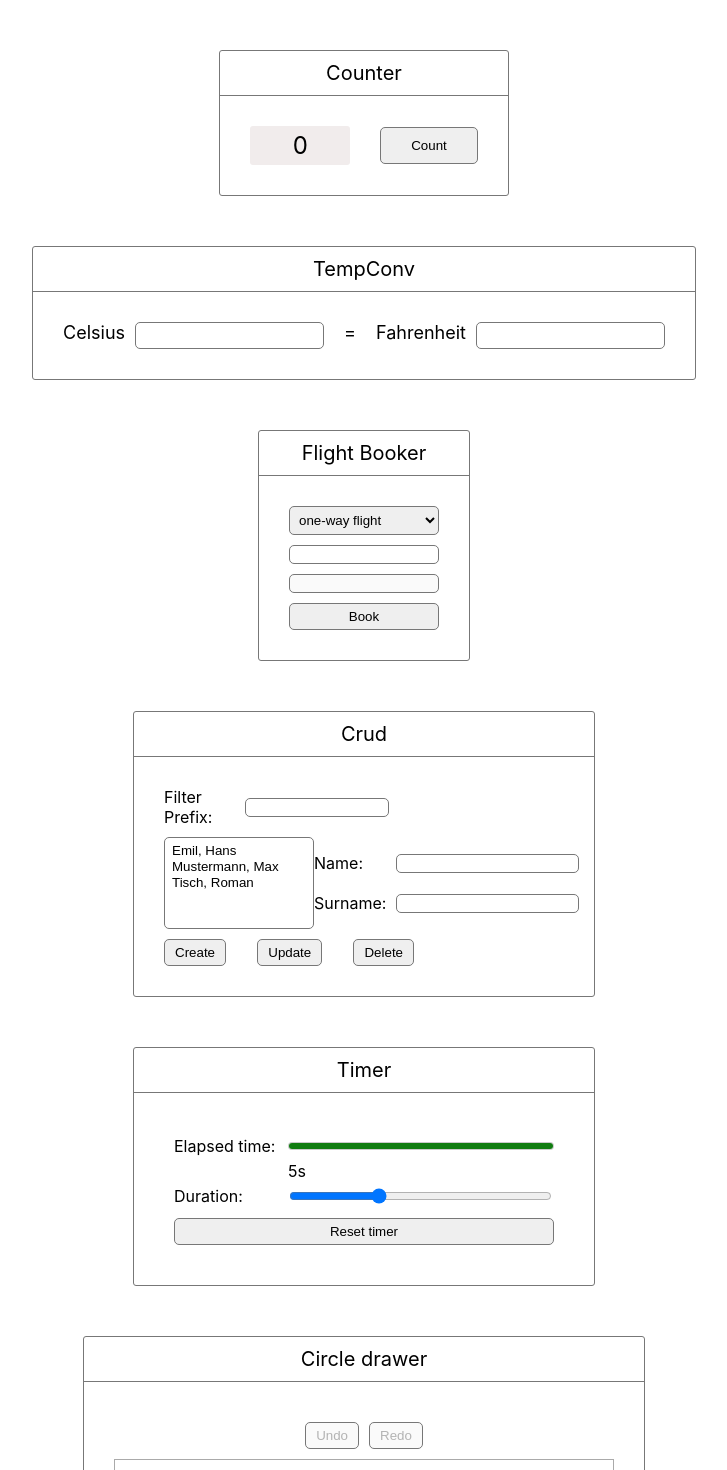
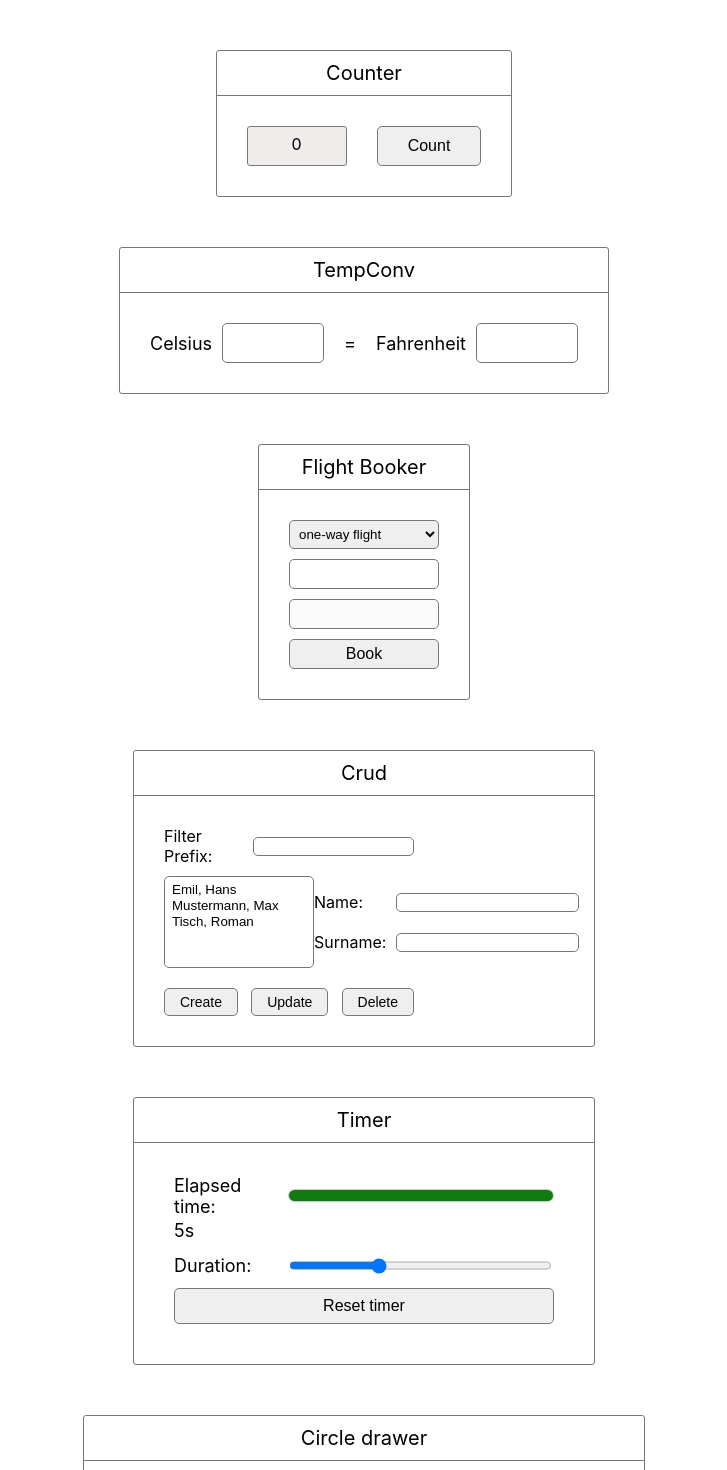
Before and after one commit to lillastar824/Snap_eHealth_7-GUIs, a React (Create React App) app: page / in a window 1280 px wide. Shown: the top 1470 px of the page, without its empty margins (276-1003 px from the left). Built offline with nearby package versions, Linux system fonts and the light colour scheme.

Commit message:
Update some styles

```diff
--- a/src/components/Converter/style.module.css
+++ b/src/components/Converter/style.module.css
@@ -16,11 +16,15 @@
 
 .item__title {
   margin-right: 10px;
+  align-items: center;
+  display: flex;
 }
 
 .item__input {
-  padding: 5px;
   border-radius: 5px;
+  padding: 10px;
+  font-size: 16px;
+  max-width: 80px;
 }
 
 .item__input--error {
--- a/src/components/Counter/style.module.css
+++ b/src/components/Counter/style.module.css
@@ -7,16 +7,21 @@
 }
 
 .count {
+  background-color: #f1ecec;
+  border-radius: 3px;
   display: flex;
   justify-content: center;
+  margin-right: 30px;
   min-width: 100px;
-  padding: 5px;
-  margin-right: 30px;
-  background-color: #f1ecec;
-  border-radius: 3px;
+  padding: 7px 5px;
+  border: 1px solid #787878;
+  height: 40px;
+  font-size: 16px;
 }
 
 .button {
+  cursor: pointer;
   padding: 10px 30px;
-  cursor: pointer;
+  height: 40px;
+  font-size: 16px;
 }
--- a/src/components/Crud/Crud.module.css
+++ b/src/components/Crud/Crud.module.css
@@ -1,12 +1,15 @@
 .crud__wrapper {
-    width: 400px;
+    max-width: 400px;
+    width: 100%;
 }
 
 .crud__label {
-    width: 225px;
     margin-bottom: 10px;
+    max-width: 250px;
 }
+.crud__prefix {
 
+}
 .crud__form {
     display: flex;
     justify-content: space-between;
@@ -17,7 +20,11 @@
     width: 100%;
     flex-direction: column;
 }
-
+.data_list {
+    padding: 6px;
+    width: 170px;
+    font-size: 16px;
+}
 .form__body {
     display: flex;
     justify-content: space-between;
@@ -39,5 +46,9 @@
     display: flex;
     justify-content: space-between;
     width: 250px;
-    margin-top: 10px;
+    margin-top: 20px;
 }
+.form__buttons button {
+    font-size: 14px;
+    padding: 5px 15px;
+}
--- a/src/components/Crud/Crud.tsx
+++ b/src/components/Crud/Crud.tsx
@@ -112,7 +112,7 @@ export const Crud: React.FC = () => {
     <Wrapper title='Crud'>
       <div className={styles.crud__wrapper}>
         <div className={styles.crud__label}>
-          <Input title='Filter Prefix:' {...filterInput} />
+          <Input className={styles.crud__prefix} title='Filter Prefix:' {...filterInput} />
         </div>
         <div className={styles.crud__form}>
           <div className={styles.form}>
@@ -121,14 +121,15 @@ export const Crud: React.FC = () => {
                 <Select
                   id='Users'
                   name='Users'
+                  className={styles.data_list}
                   options={options}
                   onSelect={onSelect}
                   size={5}
                 />
               </div>
               <div className={styles.form__inputs}>
-                <Input title='Name:' {...nameInput} />
-                <Input title='Surname:' {...surnameInput} />
+                <Input className={styles.input_data} title='Name:' {...nameInput} />
+                <Input className={styles.input_data} title='Surname:' {...surnameInput} />
               </div>
             </div>
             <div className={styles.form__buttons}>
--- a/src/components/FlightBooker/FlightBooker.tsx
+++ b/src/components/FlightBooker/FlightBooker.tsx
@@ -70,6 +70,7 @@ const FlightBooker: FC = () => {
     <Wrapper title='Flight Booker'>
       <Select
         id='flightType'
+        className="flightType"
         name='type'
         options={flightTypeOptions}
         onSelect={onSelect}
--- a/src/components/FlightBooker/style.module.css
+++ b/src/components/FlightBooker/style.module.css
@@ -1,7 +1,15 @@
+.flightType {
+    padding: 5px;
+    height: 35px;
+    font-size: 16px;
+}
 .date-input {
-    width: 150px;
     box-sizing: border-box;
     margin-top: 10px;
+    width: 150px;
+    height: 30px;
+    font-size: 16px;
+    padding: 5px 10px;
 }
 
 .date-input--invalid {
@@ -11,4 +19,6 @@
 .button {
     margin-top: 10px;
     width: 150px;
+    height: 30px;
+    font-size: 16px;
 }
--- a/src/components/Timer/Timer.tsx
+++ b/src/components/Timer/Timer.tsx
@@ -44,8 +44,7 @@ const Timer: FC = () => {
         </div>
 
         <div className={styles.row}>
-          <div className={styles.leftColumn} />
-          <div className={styles.rightColumn}>{`${maxCount / 10}s`}</div>
+          <div className={styles.leftColumn}>{`${maxCount / 10}s`}</div>
         </div>
 
         <div className={styles.row}>
--- a/src/components/Timer/timer.module.css
+++ b/src/components/Timer/timer.module.css
@@ -8,17 +8,21 @@
   width: 100%;
   display: flex;
   align-items: center;
+  margin-bottom: 10px;
 }
 
 .leftColumn {
   width: 30%;
+  font-size: 18px;
 }
 
 .rightColumn {
   width: 70%;
+  height: 100%;
 }
 
 .button {
-  margin-top: 10px;
   width: 100%;
+  font-size: 16px;
+  padding: 8px;
 }
```
